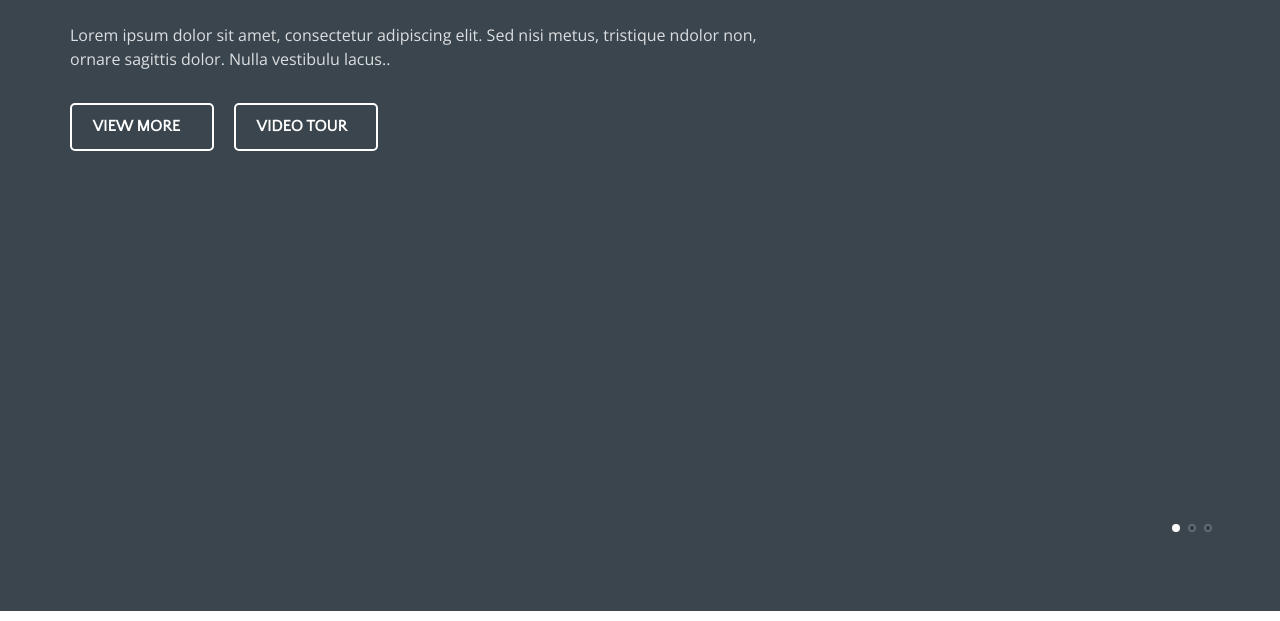
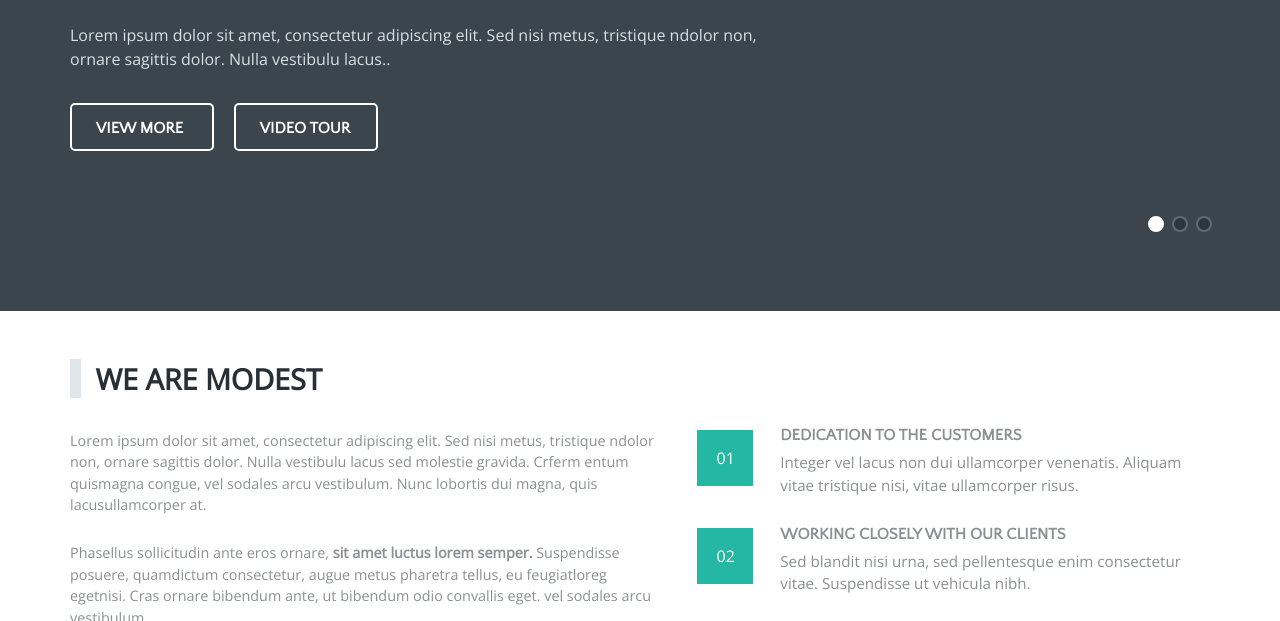
Before and after one commit to aizadazh/Modest, a website: page dist/index.html in a window 1280 px wide. Shown: the part 269-890 px from the top of the page. Drawn offline with nearby package versions, Linux system fonts and the light colour scheme.

Commit message:
final version

```diff
--- a/sass/dropdown.scss
+++ b/sass/dropdown.scss
@@ -118,6 +118,7 @@ header{
 							font-weight: 600;
 							padding-right: 5rem;
 
+
 							}
 						}
 					}
--- a/sass/icons.scss
+++ b/sass/icons.scss
@@ -1,8 +1,8 @@
 .social-media{
     display: flex;
     justify-content: flex-start;
-    margin-top: -2rem;
-    margin-bottom: 3rem;
+    margin-top: -4rem;
+    margin-bottom: 3.5rem;
     .social-media__icon {
         width: 4em;
         height: 4em;
@@ -39,7 +39,7 @@
 @media (min-width:320px) and (max-width: 576px){
     .social-media{
         justify-content: center;
-        margin-top: 2rem;
+        margin-top: 0.5rem;
         margin-bottom: 3rem;
         .social-media__icon {
             width: 2.8em;
@@ -98,7 +98,7 @@
         .social-media{
             display: flex;
             justify-content: flex-start;
-            margin-top: 3rem;
+            margin-top: 0.5rem;
             margin-bottom: 3rem;
         }
     }
--- a/sass/main.scss
+++ b/sass/main.scss
@@ -1,7 +1,7 @@
 .section-banner{
     background-color: $banner-bg;
 	width: 100%;
-    height: 100vh;
+    height: 100%;
     .swiper-container{
         width: 100%;
         height: 100%;
@@ -17,6 +17,7 @@
                     display: flex;
                     flex-direction: column;
                     padding-top:10em;
+                    padding-bottom: 10em;
                     .display1 {
                         color: $white;
                         font-size: 1.5em;
@@ -44,7 +45,7 @@
                             font-weight: 600;
                             width: 9em;
                             height:3em;
-                            padding: 0.8em 1.3em;
+                            padding: 0.9em 1.5em;
                             border-radius: 5px;
                             border: 2px solid $white;
                             font-size: 1em;
@@ -59,10 +60,15 @@
                 }
             }
             .swiper-pagination-bullet{
-                border: 2px solid white;
+                border: 2px solid $white;
+                width: 1em;
+                height: 1em;
+
             }
             .swiper-pagination-bullet-active{
                 background: $white;
+                width: 1em;
+                height: 1em;
             }
         }
     }
@@ -72,11 +78,16 @@
     margin-top: 3rem;
     .modest-content{
         display: grid;
-        grid-template-columns: 60% 40%;
+        grid-template-columns: 55% 45%;
         .section-modest__left-block{
-            width: 92%;
-            font-size: 0.95em;
-            font-family: 'Open Sans', sans-serif;
+            width: 653px;
+            height: 235px;
+            font-size: 16px;
+            line-height: 26px;
+            color: $text;
+            font-family: "Open Sans";
+            font-weight: 400;
+            width: 95%;
             }
         .section-modest__right-block{
             display: grid;
--- a/sass/media.scss
+++ b/sass/media.scss
@@ -316,7 +316,7 @@
                 grid-template-columns: 100%;
                 .section-modest__left-block{
                     text-align: justify;
-                    margin-bottom: 2rem;
+                    margin-bottom: 1rem;
                     font-size:1em;
                     width: 100%;
                     }
@@ -489,7 +489,7 @@
             }
             .swiper-pagination{
                 text-align: right;
-                padding-right:5%;
+                padding-right:10%;
                 padding-bottom: 5%;
             }
         }
@@ -498,14 +498,12 @@
 .section-modest{
     .container{
         .modest-content{
-
             .section-modest__right-block{
                 margin-bottom: 3rem;
                         }
                     }
                 }
             }
-
 
 
 @media (min-width: 1200px) and (max-width: 1500px){
```
Also changed, not shown: dist/css/style.css, dist/index.html.
